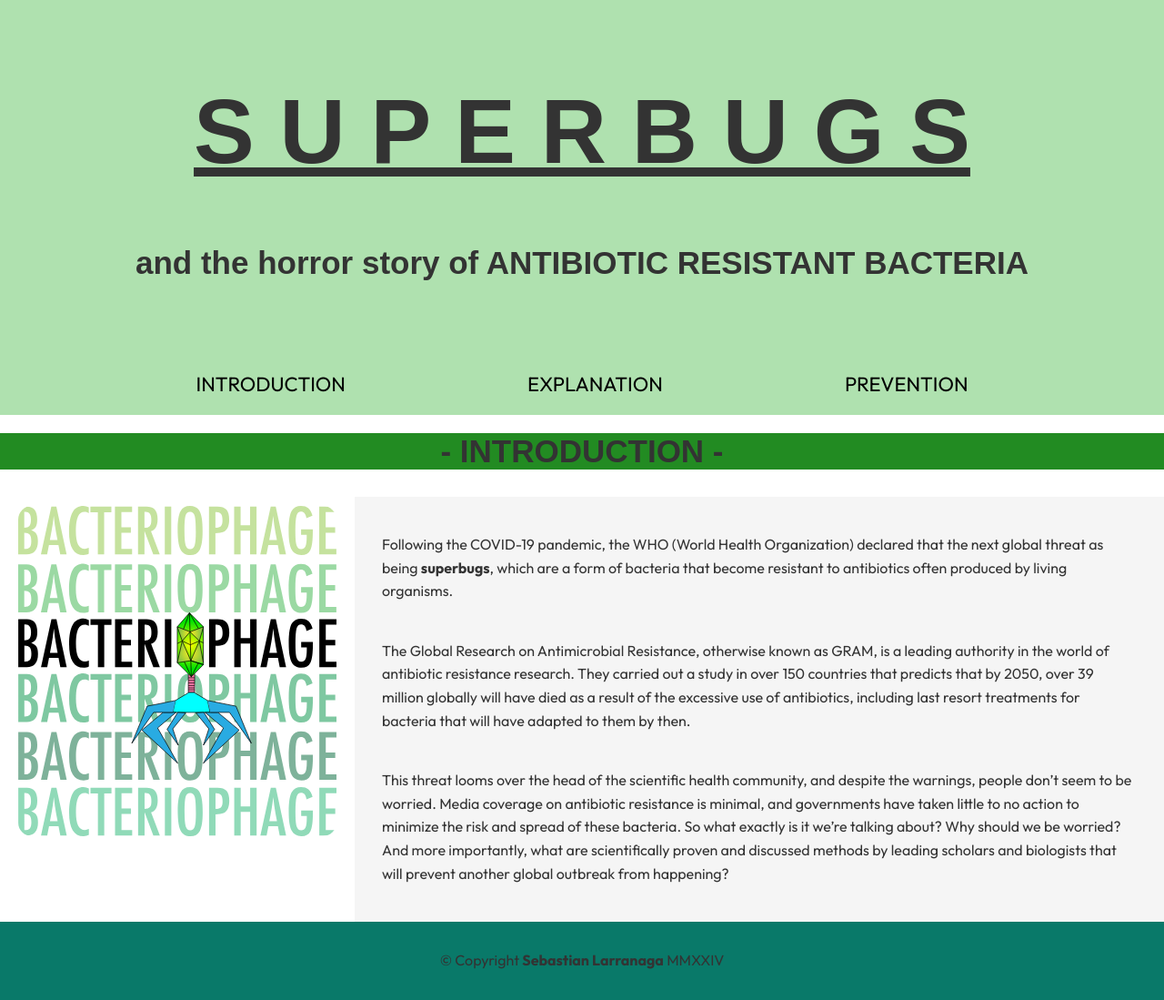
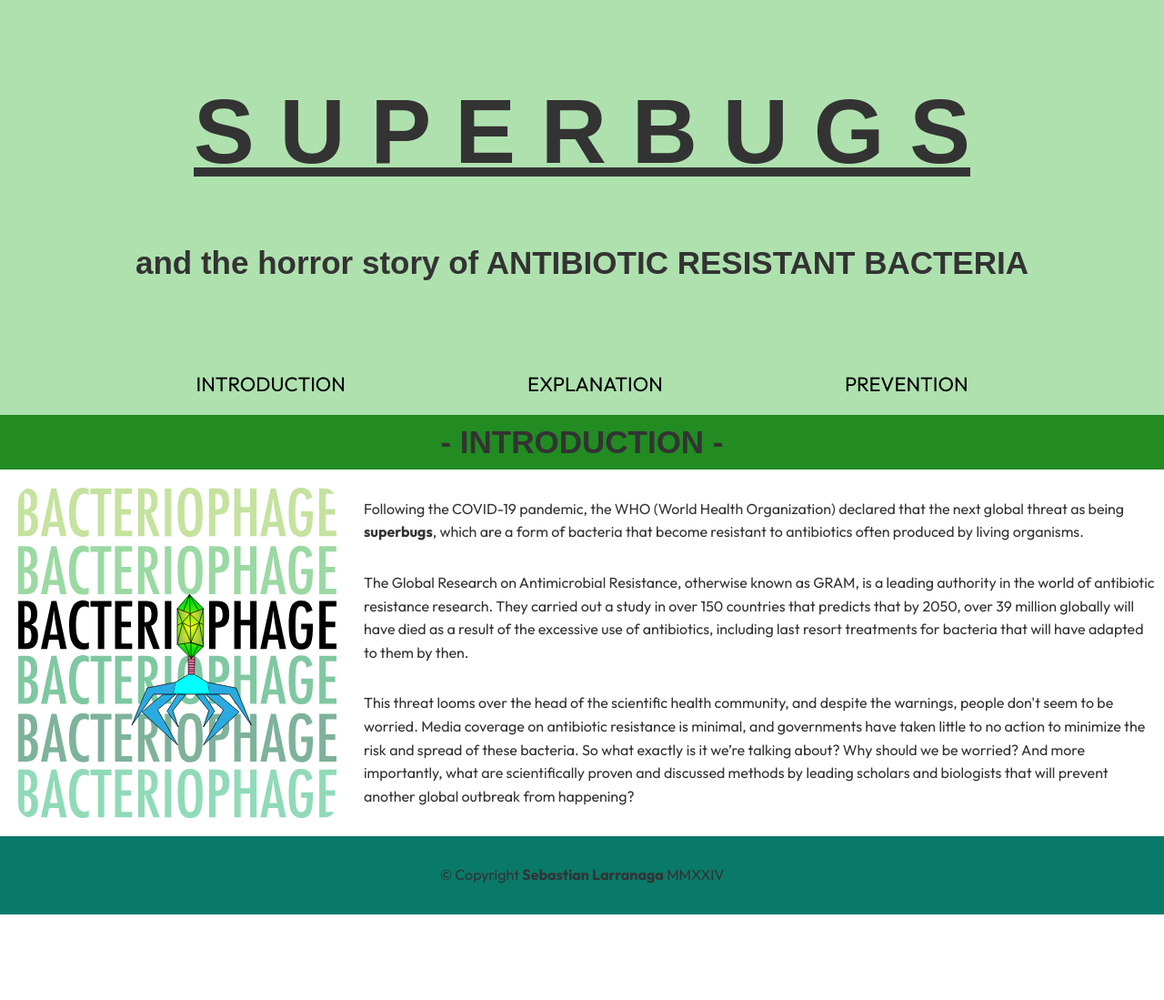
Before and after one commit to SebastianLarranaga/Assignment-2, a plain HTML site: page index.html in a window 1280 px wide. Shown: the whole page at 91% size. After the commit the page ends 1005 px from the top, so only its background shows below. Drawn offline with Linux system fonts and the light colour scheme; a web font is replaced by a local one.

Commit message:
fixed grid

```diff
--- a/css/style.css
+++ b/css/style.css
@@ -13,8 +13,9 @@ h3 {
     font-family: "Anton", sans-serif;
     font-size: 35px;
     text-align: center;
-    margin: 20px 0;
     background-color: #228B22;
+    padding: 10px;
+    margin: 0px;
 }
 
 body {
@@ -96,7 +97,6 @@ footer p {
     background-color: white;
     width: 350px;
     border-radius: 15px;
-    float: left;
     margin: 20px;
 }
 
@@ -106,6 +106,11 @@ p {
     padding: 10px;
 }
 
+.grid-parent {
+    display: grid;
+    grid-template-columns: 1fr 3fr;
+    align-items: center;
+}
 
 @media (max-width: 1024px) {
     header {
--- a/index.html
+++ b/index.html
@@ -28,19 +28,33 @@
     </header>
     <section>
         <h3>- INTRODUCTION -</h3>
+        <div class="grid-parent">
             <img class="intro-bkg" src="images/Bacteriophage.svg" alt="Bacteriophage">
-        <div class="intro-paragraph">
-            <p>Following the COVID-19 pandemic, the WHO (World Health Organization) declared that the next global threat
-                as being <strong>superbugs</strong>, which are a form of bacteria that become resistant to antibiotics often produced by
+            <div>
+                <p>Following the COVID-19 pandemic, the WHO (World Health Organization) declared that the next global
+                    threat
+                    as being <strong>superbugs</strong>, which are a form of bacteria that become resistant to
+                    antibiotics
+                    often produced by
                     living organisms. </p>
-            <p>The Global Research on Antimicrobial Resistance, otherwise known as GRAM, is a leading authority in the
-                world of antibiotic resistance research. They carried out a study in over 150 countries that predicts
+                <p>The Global Research on Antimicrobial Resistance, otherwise known as GRAM, is a leading authority in
+                    the
+                    world of antibiotic resistance research. They carried out a study in over 150 countries that
+                    predicts
                     that by 2050, over 39 million
                     globally will have died as a result of the excessive use of antibiotics, including last resort
                     treatments for bacteria that will have adapted to them by then.</p>
-            <p>This threat looms over the head of the scientific health community, and despite the warnings, people don’t seem to be worried. Media coverage on antibiotic resistance is minimal, and governments have taken little to no action to minimize the risk and spread of these bacteria. So what exactly is it we’re talking about? Why should we be worried? And more importantly, what are scientifically proven and discussed methods by leading scholars and biologists that will prevent another global outbreak from happening?
+                <p>This threat looms over the head of the scientific health community, and despite the warnings, people
+                    don't seem to be worried. Media coverage on antibiotic resistance is minimal, and governments have
+                    taken
+                    little to no action to minimize the risk and spread of these bacteria. So what exactly is it we’re
+                    talking about? Why should we be worried? And more importantly, what are scientifically proven and
+                    discussed methods by leading scholars and biologists that will prevent another global outbreak from
+                    happening?
 
                 </p>
+            </div>
+        </div>
         </div>
     </section>
 </body>
```
Also changed, not shown: images/Antibiotics Food.svg (added). Lines whose indentation alone changed are shown as unchanged.
